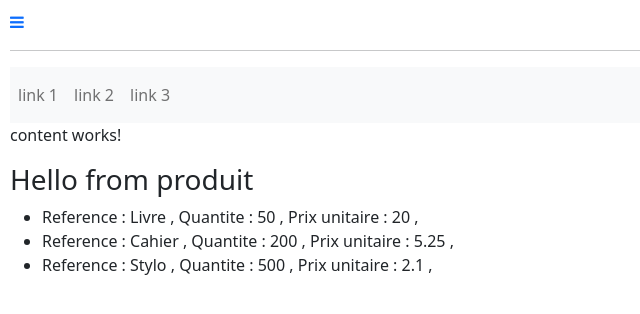
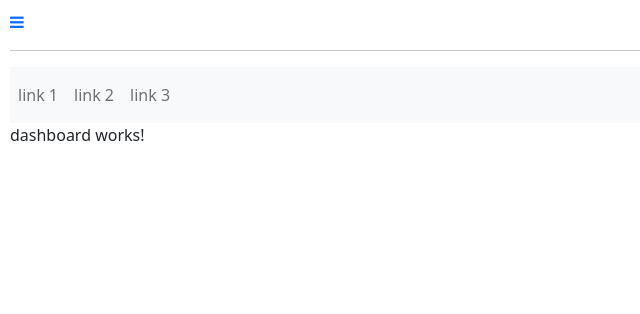
Before and after one commit to sigh82/ClientGestionStockProduits, an Angular app: page /dashboard in a window 1280 px wide. Before the commit this address led to /. Shown: the top 314 px of the page, without its empty margins (0-640 px from the left). Built offline with nearby package versions, Linux system fonts and the light colour scheme.

Commit message:
ajout le module routing

```diff
--- a/src/app/app-routing.module.ts
+++ b/src/app/app-routing.module.ts
@@ -1,10 +1,25 @@
-import { NgModule } from '@angular/core';
-import { RouterModule, Routes } from '@angular/router';
+import { DashboardComponent } from './dashboard/dashboard.component';
+import { ProduitComponent } from './produit/produit.component';
+import { Produit } from './shared/produit';
+import { NgModule } from "@angular/core";
+import { Router, RouterModule, Routes } from "@angular/router";
 
-const routes: Routes = [];
+
+export const appRoutes: Routes = [
+  {path: 'produit', component: ProduitComponent},
+  {path: 'dashboard', component: DashboardComponent},
+  {path:'', redirectTo:'/dashboard', pathMatch:'full'}
+];
 
 @NgModule({
-  imports: [RouterModule.forRoot(routes)],
-  exports: [RouterModule]
+  exports: [RouterModule],
+  imports: [
+    RouterModule.forRoot(
+      appRoutes,
+      {enableTracing: true}
+    )
+  ]
 })
-export class AppRoutingModule { }
+export class AppRoutingModule{
+
+}
--- a/src/app/content/content.component.html
+++ b/src/app/content/content.component.html
@@ -1,2 +1 @@
-<p>content works!</p>
-<app-produit></app-produit>
+<router-outlet></router-outlet>
--- /dev/null
+++ b/src/app/dashboard/dashboard.component.html
@@ -0,0 +1 @@
+<p>dashboard works!</p>
--- /dev/null
+++ b/src/app/dashboard/dashboard.component.ts
@@ -0,0 +1,15 @@
+import { Component, OnInit } from '@angular/core';
+
+@Component({
+  selector: 'app-dashboard',
+  templateUrl: './dashboard.component.html',
+  styleUrls: ['./dashboard.component.css']
+})
+export class DashboardComponent implements OnInit {
+
+  constructor() { }
+
+  ngOnInit(): void {
+  }
+
+}
--- a/src/app/sidebar/sidebar.component.html
+++ b/src/app/sidebar/sidebar.component.html
@@ -1,13 +1,10 @@
 <nav class="hidden-xs-down bg-faded sidebar">
   <ul class="nav nav-pills flex-column">
-    <li class="nav-item ">
-      <a class="nav-link active"  href="#">Overview <span class="sr-only">(current)</span></a>
+    <li class="nav-item">
+      <a class="nav-link" routerLink="/dashboard" routerLinkActive="active">Dashboard</a>
     </li>
     <li class="nav-item">
-      <a class="nav-link" href="#">Reports</a>
-    </li>
-    <li class="nav-item">
-      <a class="nav-link" href="#">Analytics</a>
+      <a class="nav-link" routerLink="/produit" routerLinkActive="active">Produit</a>
     </li>
     <li class="nav-item">
       <a class="nav-link" href="#">Exports</a>
```
Also changed, not shown: src/app/app.module.ts (+7 -2 lines), src/app/dashboard/dashboard.component.css (added), 1 other file (tests, documents, lock files or other folders).
